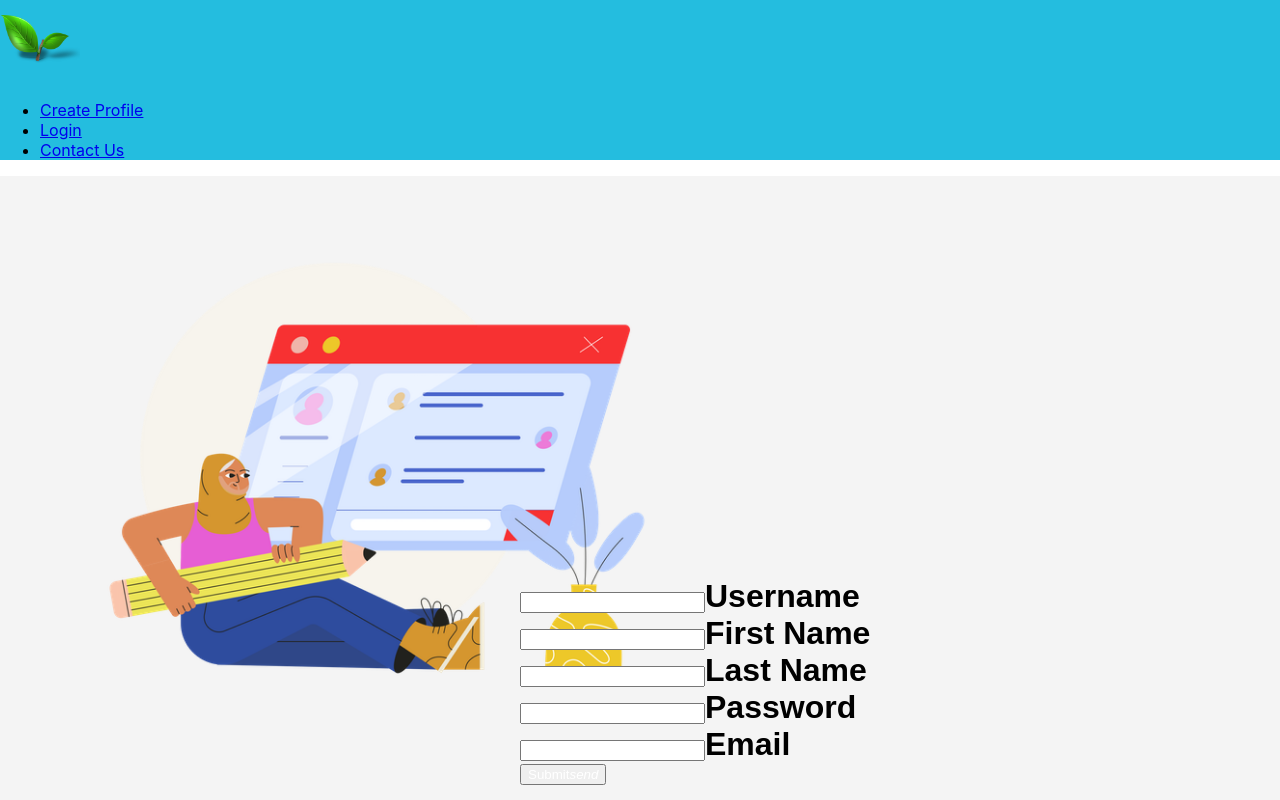
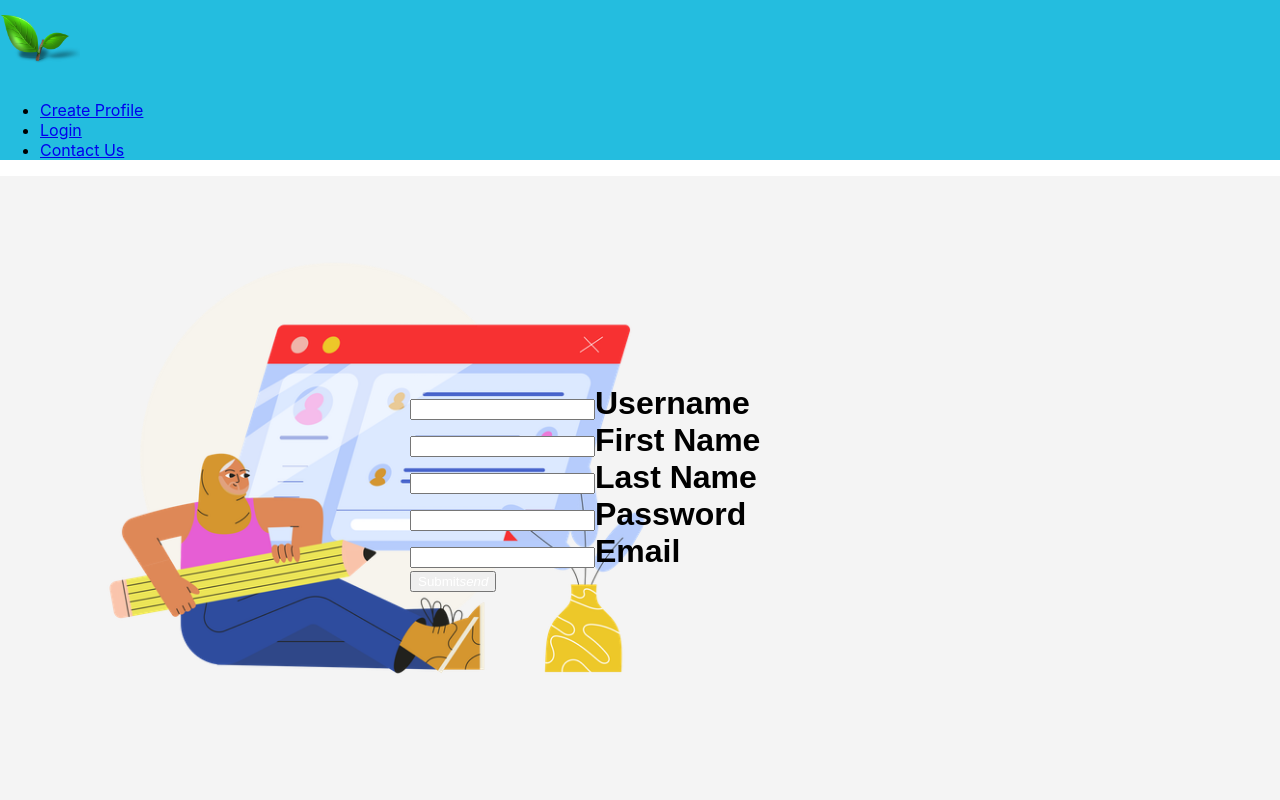
Before and after one commit to iljli/sensor_frontend, a React (Create React App) app in the folder src/: page /UpdateUser in a window 1280 px wide. Shown: the top 800 px of the page. Built offline with nearby package versions, Linux system fonts and the light colour scheme; the HTML template or start-up script is replaced by a standard one.

Commit message:
hotfix: css styling

```diff
--- a/src/App.css
+++ b/src/App.css
@@ -300,8 +300,8 @@ CONTACTS */
 
 .container7 {
   width: 660px;
-  position: absolute;
-  right: 100px;
+  position: relative;
+  right: -100px;
   bottom: 15px;
 }
 
@@ -365,9 +365,9 @@ label {
 }
 
 .my_button2 {
-  position: absolute;
-  left: 230px;
-  bottom: 100px;
+  /* position: relative; */
+  left: 0px;
+  /* bottom: 100px; */
   color: black;
 }
 
--- a/src/components/login.js
+++ b/src/components/login.js
@@ -85,7 +85,7 @@ const Login = () => {
           Submit
           <i class="material-icons right ">vpn_key</i>
         </button>
-        <img className="outline1" src=  {outline1}/>
+        <img className="outline1" src={outline1} />
       </div>
     </div>
   );
```
Lines whose indentation alone changed are shown as unchanged.
